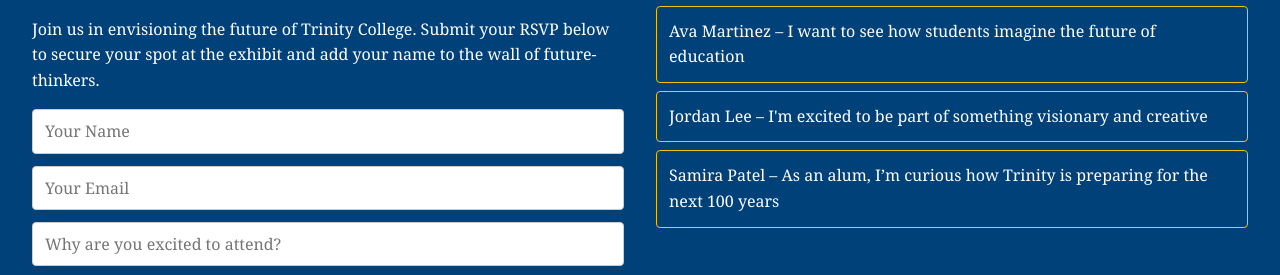
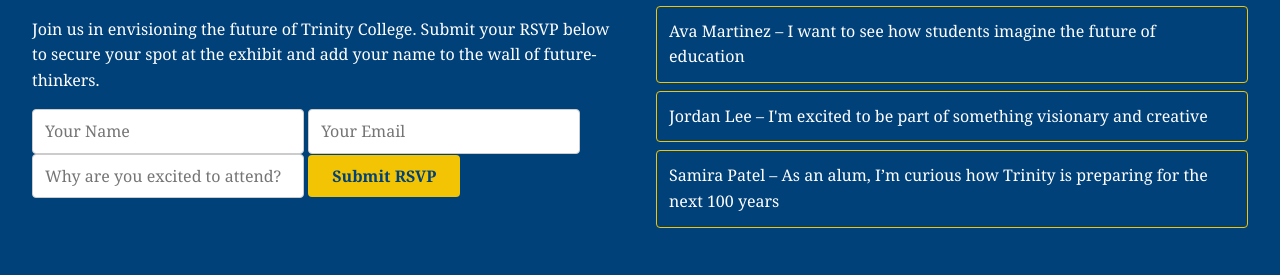
Before and after one commit to pmansy1/The-2123-Project, a plain HTML site: page index.html in a window 1280 px wide. Shown: the part 2924-3199 px from the top of the page. Drawn offline with Linux system fonts and the light colour scheme.

Commit message:
Created RSVP form, coded logic for form entry and form validation. Created 'Toggle theme color button'

```diff
--- a/index.html
+++ b/index.html
@@ -155,10 +155,12 @@
         <p>Join us in envisioning the future of Trinity College. Submit your RSVP below to secure your spot at the exhibit and add your name to the wall of future-thinkers.</p>
 
         <form id="rsvpForm">
-          <input type="text" id="name" class="rsvp-input" placeholder="Your Name" required> </input>
-          <input type="email" id="email" class="rsvp-input" placeholder="Your Email" required> </input>
-          <input type="text" id="comment" class="rsvp-input" placeholder="Why are you excited to attend?" required> </input>
+          <label>
+          <input type="text" id="name" class="rsvp-input" placeholder="Your Name" required>
+          <input type="email" id="email" class="rsvp-input" placeholder="Your Email" required>
+          <input type="text" id="comment" class="rsvp-input" placeholder="Why are you excited to attend?" required>
           <button type="submit">Submit RSVP</button>
+          </label>
         </form>
       </div>
 
```
